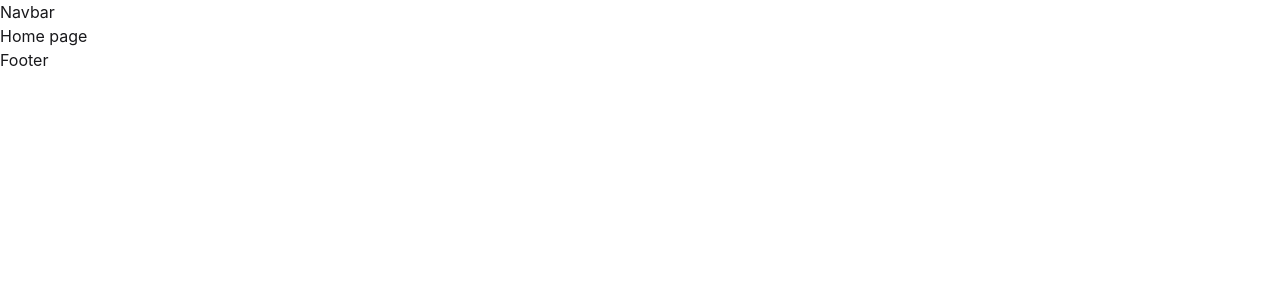
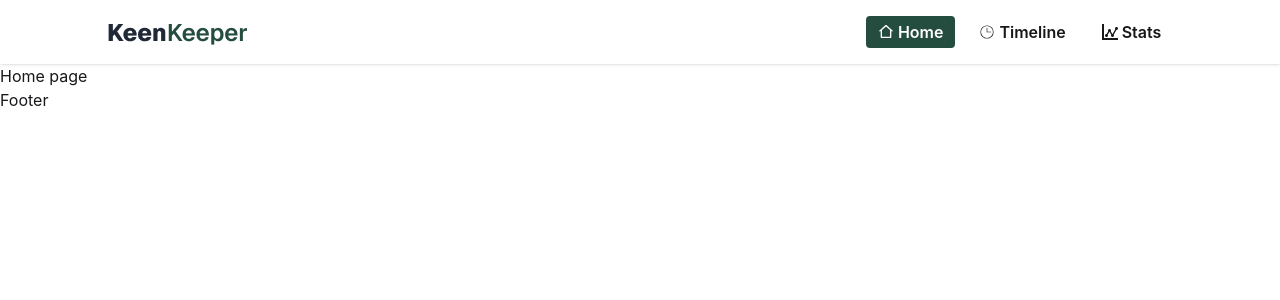
Before and after one commit to mdferdowsanwar/my-ph-a7-KeenKeeper, a React (Vite) app: page / in a window 1280 px wide. Shown: the top 300 px of the page. Built offline with nearby package versions, Linux system fonts and the light colour scheme.

Commit message:
Added navbar component with functionality

```diff
--- a/package.json
+++ b/package.json
@@ -13,6 +13,7 @@
     "@tailwindcss/vite": "^4.2.2",
     "react": "^19.2.4",
     "react-dom": "^19.2.4",
+    "react-icons": "^5.6.0",
     "react-router": "^7.14.1",
     "tailwindcss": "^4.2.2"
   },
--- a/src/components/shared/Navbar.jsx
+++ b/src/components/shared/Navbar.jsx
@@ -1,9 +1,39 @@
 import React from 'react';
+import Logo from '../../assets/logo.png';
+import { NavLink } from 'react-router';
+import { RiHome2Line } from 'react-icons/ri';
+import { CiClock2 } from 'react-icons/ci';
+import { ImStatsDots } from 'react-icons/im';
 
 const Navbar = () => {
     return (
-        <div>
-            Navbar
+        <div className='shadow py-4'>
+            <div className='w-10/12 mx-auto flex flex-col md:flex-row  justify-between items-center gap-3'>
+                <div>
+                    <a href="">
+                        <img src={Logo} alt="" />
+                    </a>
+                </div>
+                <div>
+                    <ul className='flex items-center gap-3 font-semibold'>
+                        <li>
+                            <NavLink to={"/"} className={({isActive}) => `flex items-center justify-center gap-1 px-3 py-1 rounded-sm ${isActive ? "bg-[#244D3F] text-white" : ""}`} >
+                                <RiHome2Line /> Home
+                            </NavLink>
+                        </li>
+                        <li>
+                            <NavLink to={"/timeline"} className={({isActive}) => `flex items-center justify-center gap-1 px-3 py-1 rounded-sm ${isActive ? "bg-[#244D3F] text-white" : ""}`} >
+                                <CiClock2 /> Timeline
+                            </NavLink>
+                        </li>
+                        <li>
+                            <NavLink to={"/stats"} className={({isActive}) => `flex items-center justify-center gap-1 px-3 py-1 rounded-sm ${isActive ? "bg-[#244D3F] text-white" : ""}`} >
+                                <ImStatsDots /> Stats
+                            </NavLink>
+                        </li>
+                    </ul>
+                </div>
+            </div>
         </div>
     );
 };
```
Also changed, not shown: 1 other file (tests, documents, lock files or other folders).
